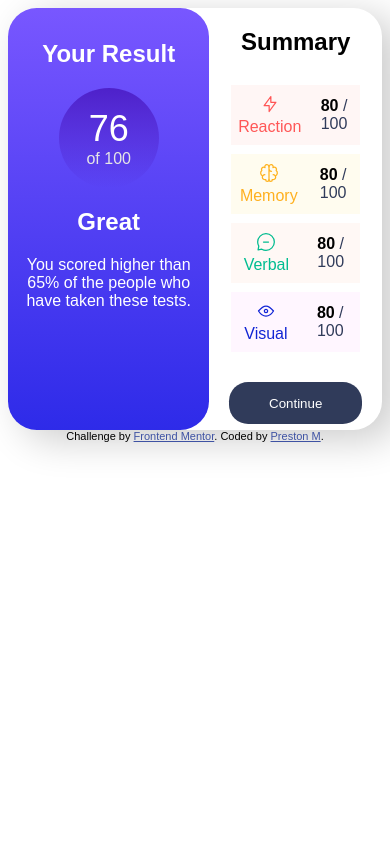
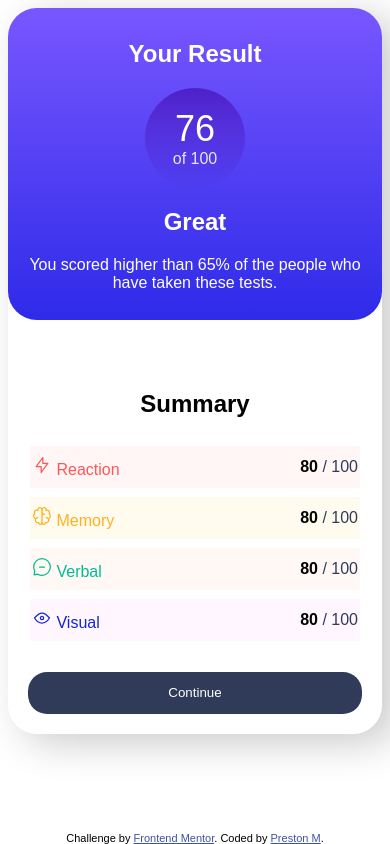
Before and after one commit to preston176/results-summary-component, a website: page index.html in a window 390 px wide. Drawn offline with Linux system fonts and the light colour scheme; no server answers; a web font is replaced by a local one.

Commit message:
responsive design

```diff
--- a/style.css
+++ b/style.css
@@ -23,6 +23,11 @@ body {
 
 .attribution {
   font-size: 11px;
+  position: fixed;
+  left: 0;
+  bottom: 0;
+  width: 100%;
+  background-color: hsl(0, 0%, 100%);
   text-align: center;
 }
 
@@ -159,5 +164,22 @@ body {
 }
 
 .count {
-  animation: countUp 0.15s ease-in-out;
+  animation: countUp 0.1s ease-in-out;
 }
+
+@media only screen and (max-width: 375px) {
+  .container {
+    flex-wrap: wrap;
+  }
+}
+
+@media only screen and (max-width: 460px) {
+  .container {
+    flex-wrap: wrap;
+    height: fit-content;
+  }
+  .r-container {
+    margin-top: 50px;
+    margin-bottom: 20px;
+  }
+}
```
